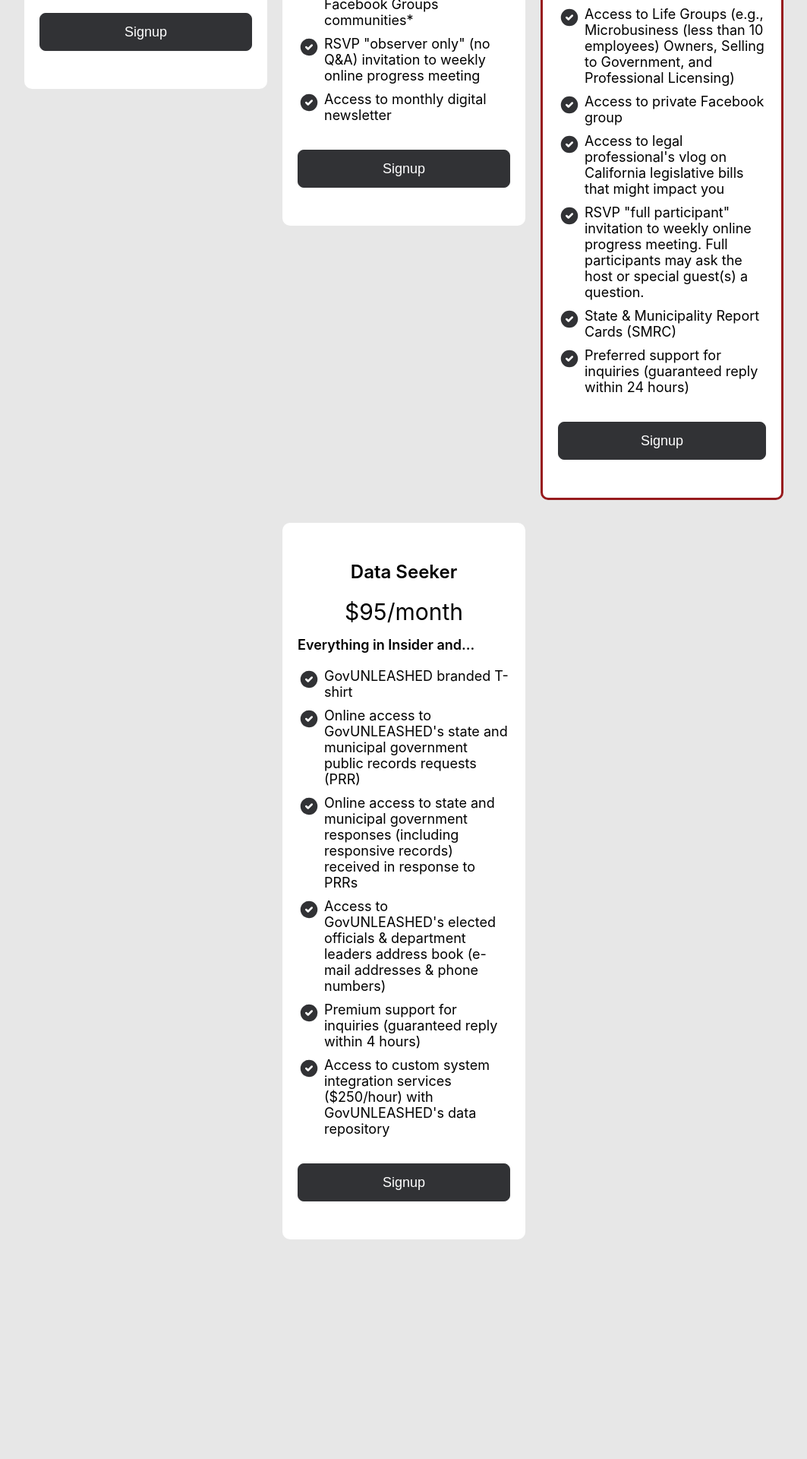
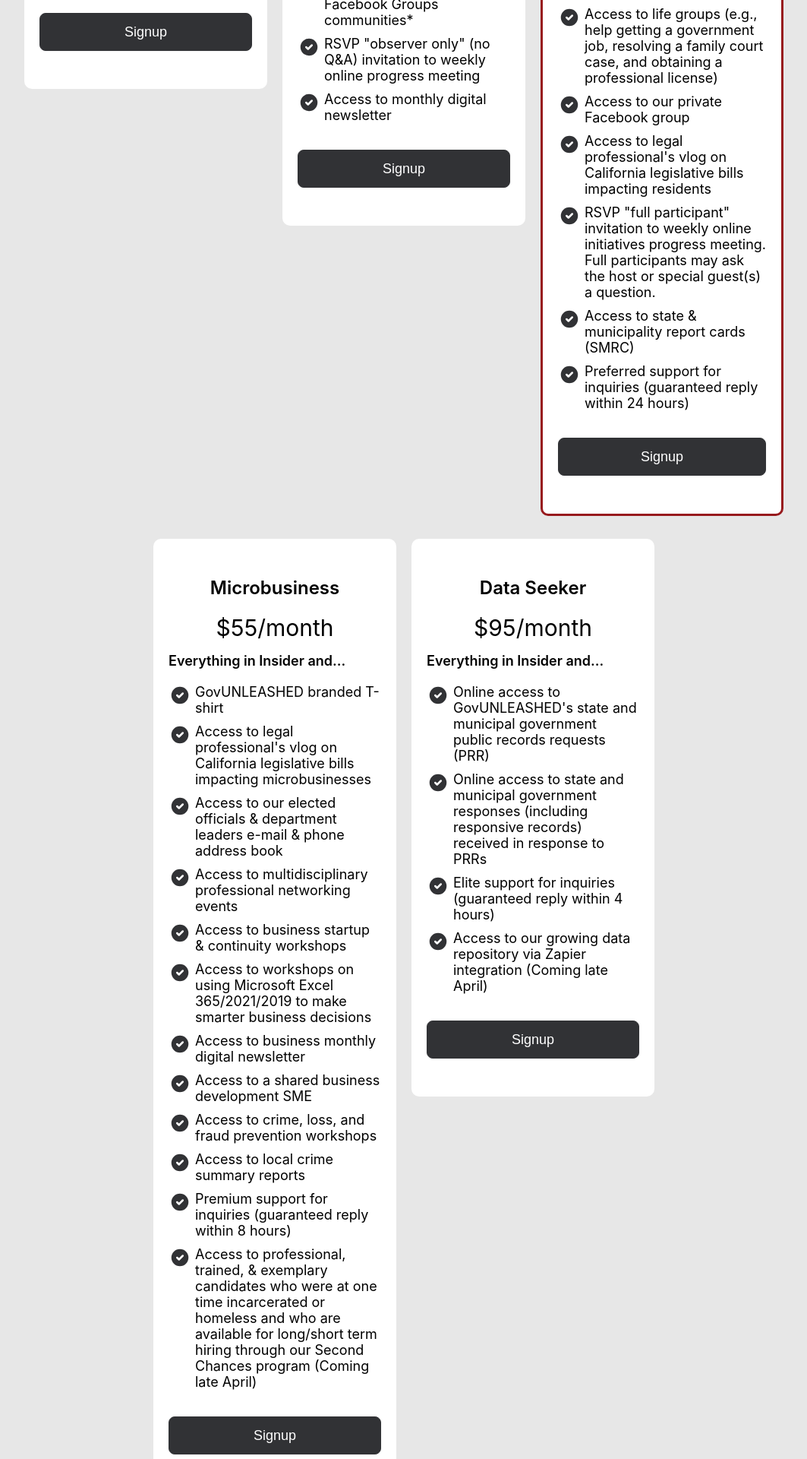
Before and after one commit to AhmedTohamy01/woodrow-task, a Next.js app: page / in a window 1280 px wide. Shown: the part 440-2360 px from the top of the page at 76% size, without its empty margins (108-1171 px from the left). Before the commit the page ends 2146 px from the top, so only its background shows below. Built offline with nearby package versions, Linux system fonts and the light colour scheme.

Commit message:
Update HomeCompound.jsx
Added new Microbusiness membership level and updated benefits for other membership levels

```diff
--- a/src/compounds/HomeCompound.jsx
+++ b/src/compounds/HomeCompound.jsx
@@ -57,33 +57,28 @@
           <FeatureWrapper>
             <CheckIcon />
             <FeatureText>
-              Access to Life Groups (e.g., Microbusiness (less than 10
-              employees) Owners, Selling to Government, and Professional
-              Licensing)
+              Access to life groups (e.g., help getting a government job, resolving a family court case, and obtaining a professional license)
             </FeatureText>
           </FeatureWrapper>
           <FeatureWrapper>
             <CheckIcon />
-            <FeatureText>Access to private Facebook group</FeatureText>
+            <FeatureText>Access to our private Facebook group</FeatureText>
           </FeatureWrapper>
           <FeatureWrapper>
             <CheckIcon />
             <FeatureText>
-              Access to legal professional's vlog on California legislative
-              bills that might impact you
+              Access to legal professional's vlog on California legislative bills impacting residents
             </FeatureText>
           </FeatureWrapper>
           <FeatureWrapper>
             <CheckIcon />
             <FeatureText>
-              RSVP "full participant" invitation to weekly online progress
-              meeting. Full participants may ask the host or special guest(s) a
-              question.
+              RSVP "full participant" invitation to weekly online initiatives progress meeting. Full participants may ask the host or special guest(s) a question.
             </FeatureText>
           </FeatureWrapper>
           <FeatureWrapper>
             <CheckIcon />
-            <FeatureText>State & Municipality Report Cards (SMRC)</FeatureText>
+            <FeatureText>Access to state & municipality report cards (SMRC)</FeatureText>
           </FeatureWrapper>
           <FeatureWrapper>
             <CheckIcon />
@@ -94,13 +89,85 @@
           <SignupButton>Signup</SignupButton>
         </MostPopularCard>
         <NormalCard>
-          <CardTitle>Data Seeker</CardTitle>
-          <CardPrice>$95/month</CardPrice>
+          <CardTitle>Microbusiness</CardTitle>
+          <CardPrice>$55/month</CardPrice>
           <CardLabel>Everything in Insider and...</CardLabel>
           <FeatureWrapper>
             <CheckIcon />
             <FeatureText>GovUNLEASHED branded T-shirt</FeatureText>
           </FeatureWrapper>
+          <FeatureWrapper>
+            <CheckIcon />
+            <FeatureText>
+              Access to legal professional's vlog on California legislative bills impacting microbusinesses
+            </FeatureText>
+          </FeatureWrapper>
+          <FeatureWrapper>
+            <CheckIcon />
+            <FeatureText>
+              Access to our elected officials & department leaders e-mail & phone address book
+            </FeatureText>
+          </FeatureWrapper>
+          <FeatureWrapper>
+            <CheckIcon />
+            <FeatureText>
+              Access to multidisciplinary professional networking events
+            </FeatureText>
+          </FeatureWrapper>
+          <FeatureWrapper>
+            <CheckIcon />
+            <FeatureText>
+              Access to business startup & continuity workshops
+            </FeatureText>
+          </FeatureWrapper>
+          <FeatureWrapper>
+            <CheckIcon />
+            <FeatureText>
+              Access to workshops on using Microsoft Excel 365/2021/2019 to make smarter business decisions
+            </FeatureText>
+          </FeatureWrapper>
+          <FeatureWrapper>
+            <CheckIcon />
+            <FeatureText>
+              Access to business monthly digital newsletter
+            </FeatureText>
+          </FeatureWrapper>
+          <FeatureWrapper>
+            <CheckIcon />
+            <FeatureText>
+              Access to a shared business development SME
+            </FeatureText>
+          </FeatureWrapper>
+          <FeatureWrapper>
+            <CheckIcon />
+            <FeatureText>
+              Access to crime, loss, and fraud prevention workshops
+            </FeatureText>
+          </FeatureWrapper>
+          <FeatureWrapper>
+            <CheckIcon />
+            <FeatureText>
+              Access to local crime summary reports
+            </FeatureText>
+          </FeatureWrapper>
+          <FeatureWrapper>
+            <CheckIcon />
+            <FeatureText>
+              Premium support for inquiries (guaranteed reply within 8 hours)
+            </FeatureText>
+          </FeatureWrapper>
+          <FeatureWrapper>
+            <CheckIcon />
+            <FeatureText>
+              Access to professional, trained, & exemplary candidates who were at one time incarcerated or homeless and who are available for long/short term hiring through our Second Chances program (Coming late April)
+            </FeatureText>
+          </FeatureWrapper>
+          <SignupButton>Signup</SignupButton>
+        </NormalCard>
+        <NormalCard>
+          <CardTitle>Data Seeker</CardTitle>
+          <CardPrice>$95/month</CardPrice>
+          <CardLabel>Everything in Insider and...</CardLabel>
           <FeatureWrapper>
             <CheckIcon />
             <FeatureText>
@@ -118,21 +185,13 @@
           <FeatureWrapper>
             <CheckIcon />
             <FeatureText>
-              Access to GovUNLEASHED's elected officials & department leaders
-              address book (e-mail addresses & phone numbers)
+              Elite support for inquiries (guaranteed reply within 4 hours)
             </FeatureText>
           </FeatureWrapper>
           <FeatureWrapper>
             <CheckIcon />
             <FeatureText>
-              Premium support for inquiries (guaranteed reply within 4 hours)
-            </FeatureText>
-          </FeatureWrapper>
-          <FeatureWrapper>
-            <CheckIcon />
-            <FeatureText>
-              Access to custom system integration services ($250/hour) with
-              GovUNLEASHED's data repository
+              Access to our growing data repository via Zapier integration (Coming late April)
             </FeatureText>
           </FeatureWrapper>
           <SignupButton>Signup</SignupButton>
```
